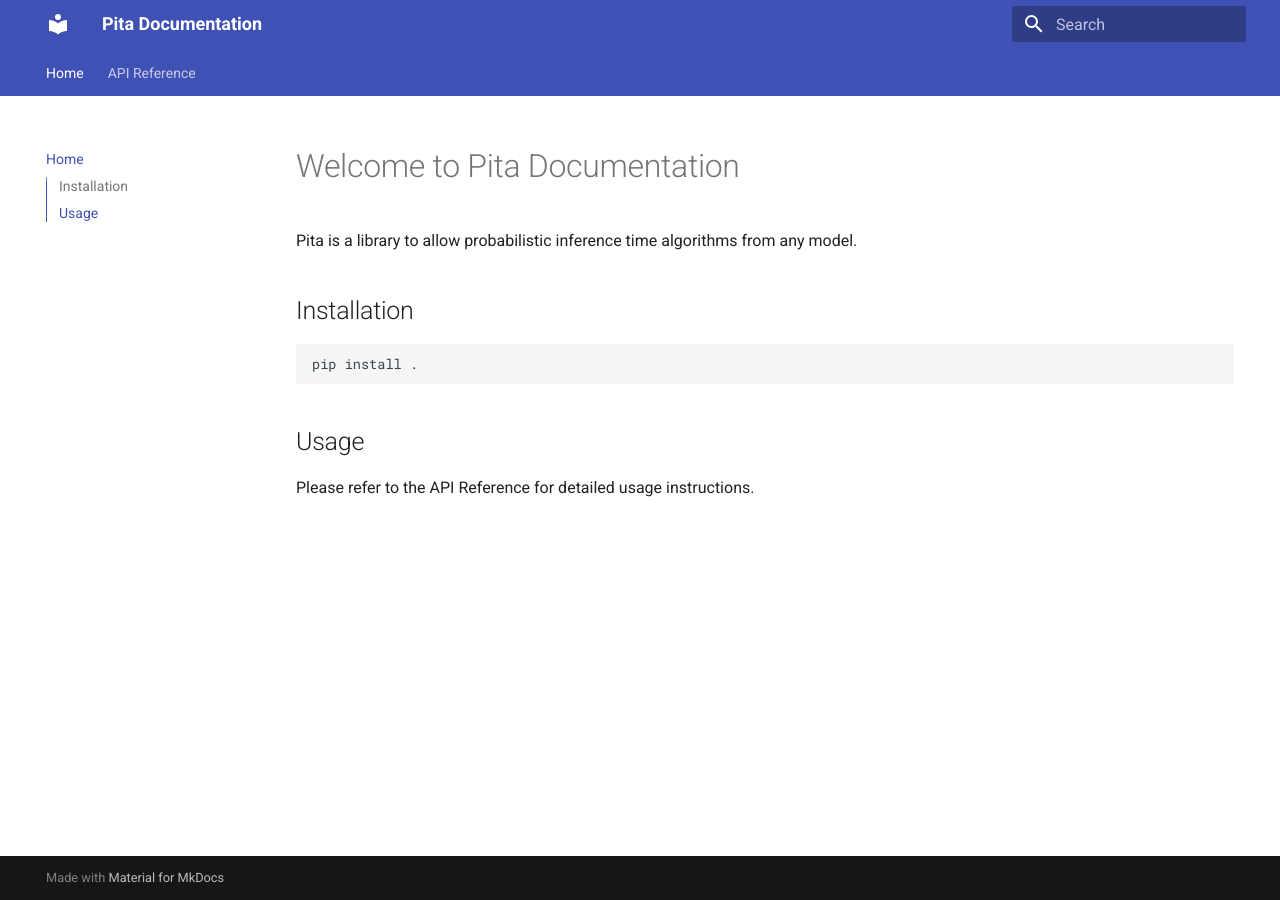
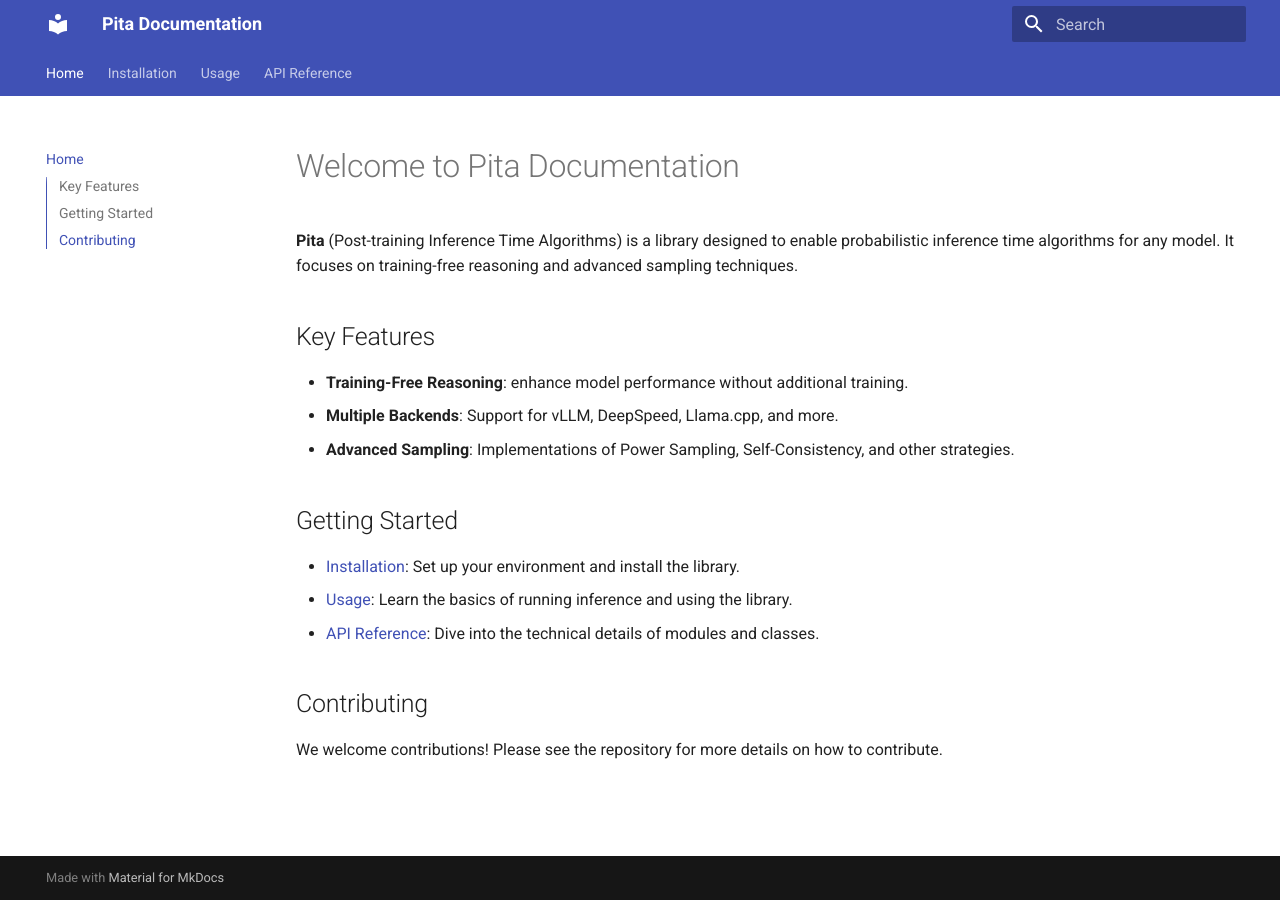
Before and after one commit to cobi-inc/pita, an MkDocs documentation site: the page built from docs/index.md, in a window 1280 px wide. Built offline with MkDocs 1.6.1 and Material for MkDocs 9.7.7, drawn with Linux system fonts in a browser that asks for light colours.

Commit message:
updated the docs with an inital draft

````diff
--- a/docs/index.md
+++ b/docs/index.md
@@ -1,13 +1,19 @@
 # Welcome to Pita Documentation
 
-Pita is a library to allow probabilistic inference time algorithms from any model.
+**Pita** (Post-training Inference Time Algorithms) is a library designed to enable probabilistic inference time algorithms for any model. It focuses on training-free reasoning and advanced sampling techniques.
 
-## Installation
+## Key Features
 
-```bash
-pip install .
-```
+- **Training-Free Reasoning**: enhance model performance without additional training.
+- **Multiple Backends**: Support for vLLM, DeepSpeed, Llama.cpp, and more.
+- **Advanced Sampling**: Implementations of Power Sampling, Self-Consistency, and other strategies.
 
-## Usage
+## Getting Started
 
-Please refer to the API Reference for detailed usage instructions.
+- [Installation](installation.md): Set up your environment and install the library.
+- [Usage](usage.md): Learn the basics of running inference and using the library.
+- [API Reference](api/api_template.md): Dive into the technical details of modules and classes.
+
+## Contributing
+
+We welcome contributions! Please see the repository for more details on how to contribute.
--- a/mkdocs.yml
+++ b/mkdocs.yml
@@ -15,6 +15,8 @@ plugins:
 
 nav:
   - Home: index.md
+  - Installation: installation.md
+  - Usage: usage.md
   - API Reference:
     - API:
       - Template: api/api_template.md
````
Also changed, not shown: docs/installation.md (added, +53 -0 lines), docs/usage.md (added, +42 -0 lines).
